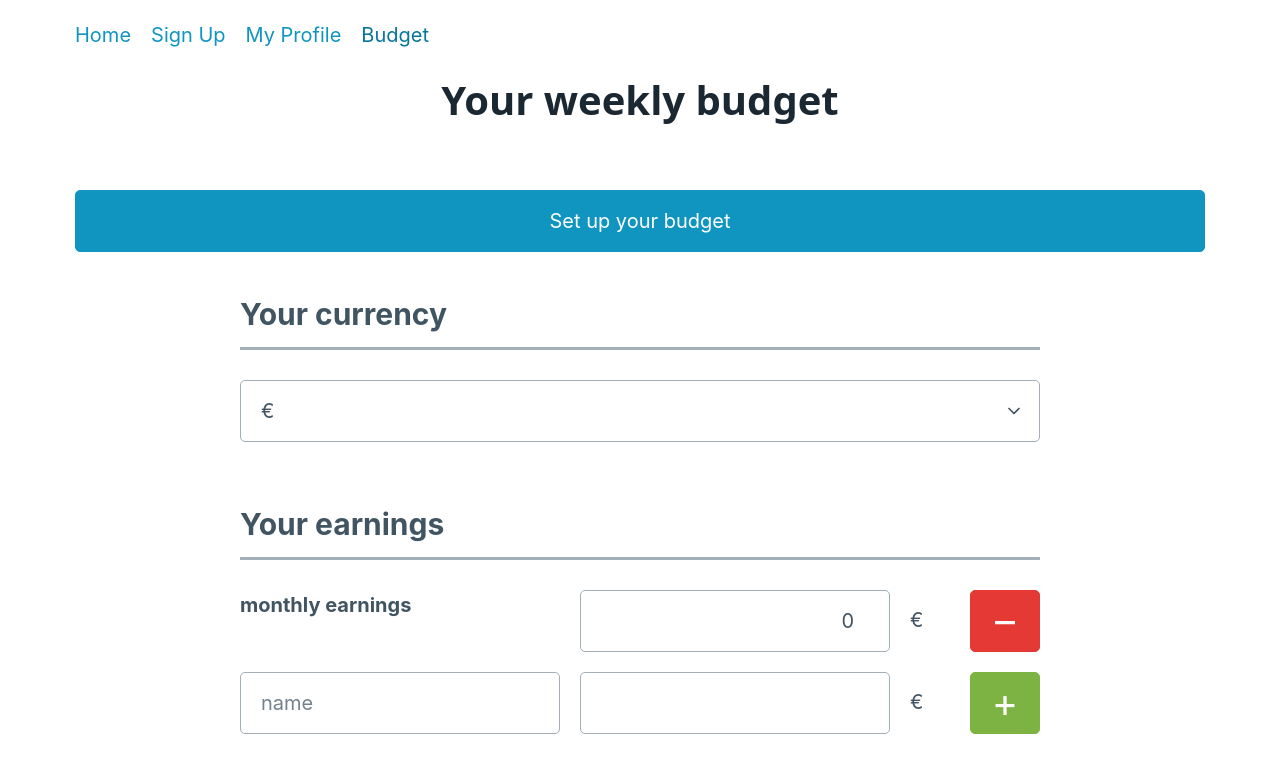
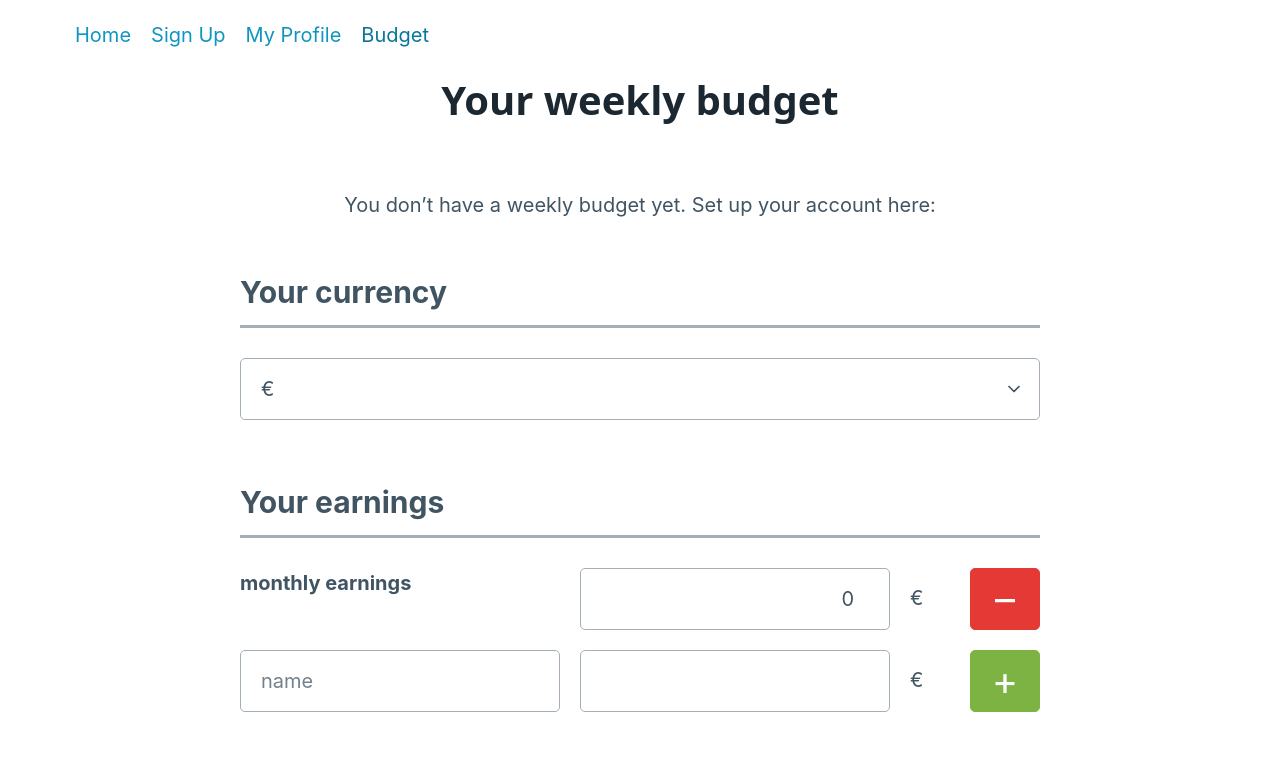
Before and after one commit to fraulueneburg-ironhack/p3-frontend, a React (Create React App) app: page /auth/budget in a window 1280 px wide. Shown: the top 781 px of the page. Built offline with nearby package versions, Linux system fonts and the light colour scheme.

Commit message:
removed button

```diff
--- a/src/pages/BudgetOverview.jsx
+++ b/src/pages/BudgetOverview.jsx
@@ -3,7 +3,7 @@ import BudgetForm from "../components/BudgetForm";
 function BudgetOverview() {
   return <>
     <h1>Your weekly budget</h1>
-    <button>Set up your budget</button>
+    <p>You don’t have a weekly budget yet. Set up your account here:</p>
     <BudgetForm />
   </>;
 }
```
